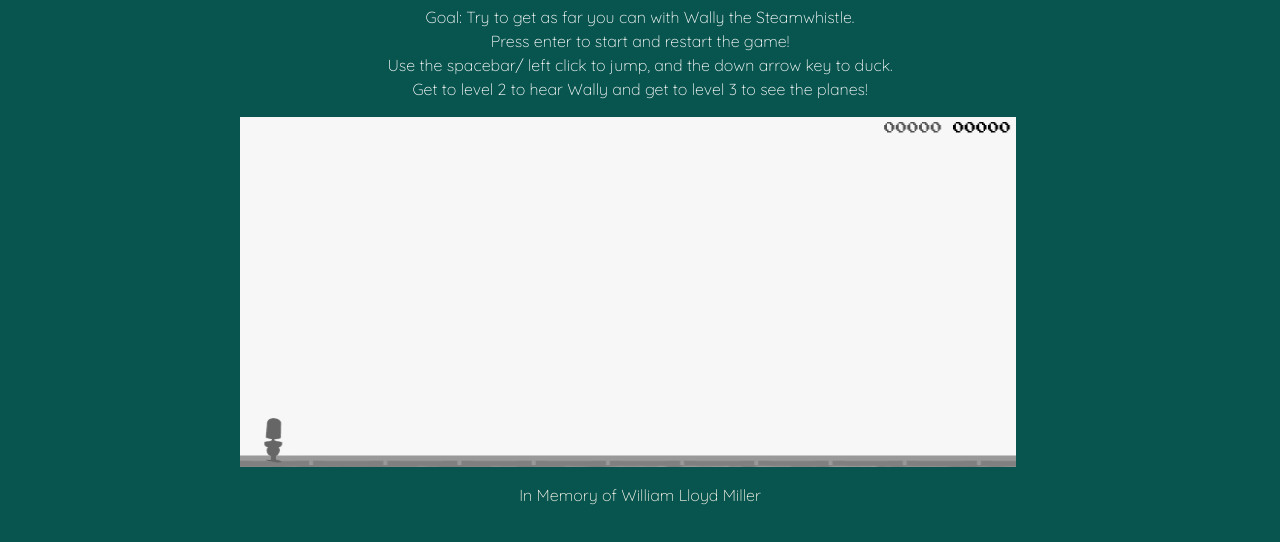
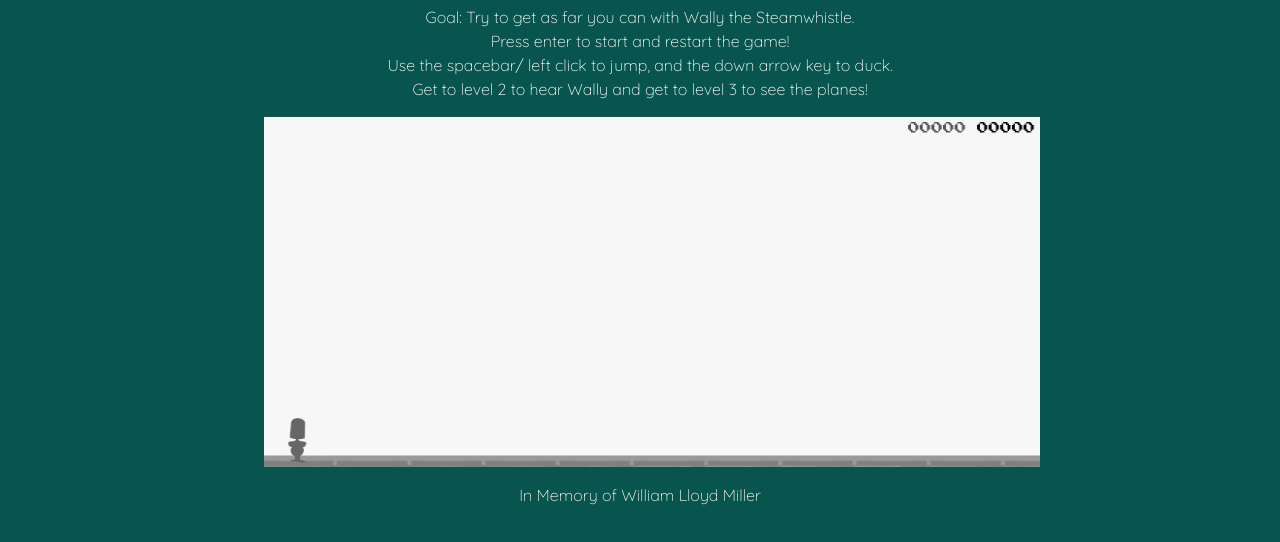
Before and after one commit to sderacy/wallysadventure, a website with bundled scripts: page index.html in a window 1280 px wide. Shown: the part 192-734 px from the top of the page. Built offline with nearby package versions, Linux system fonts and the light colour scheme; files whose address does not match are found by name.

Commit message:
Center game on webpage

```diff
--- a/index.html
+++ b/index.html
@@ -68,7 +68,7 @@
           Get to level 2 to hear Wally and get to level 3 to see the planes!
         </p>
       </div>
-      <div class="row col-12 mb-3" id="game"></div>
+      <div class="row col-12 mb-3 ps-5" id="game"></div>
       <script type="module" src="./lib/index.js"></script>
 
       <p class="mt-3 text-center text-gray">
```
